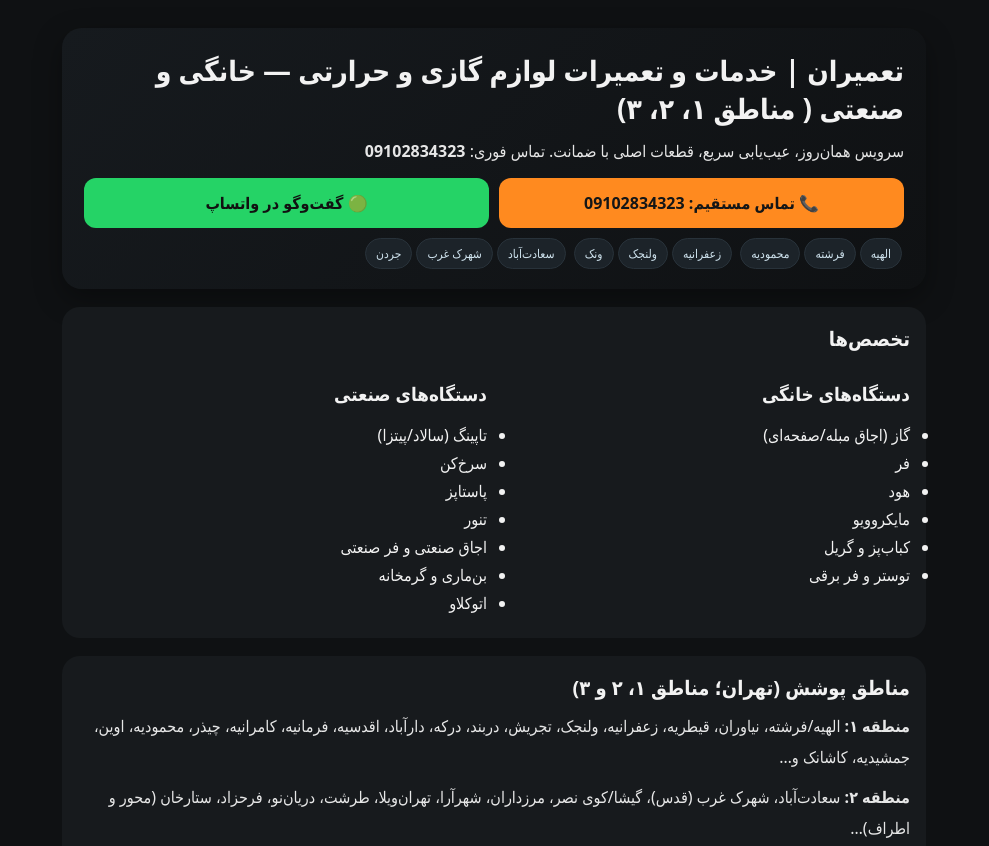
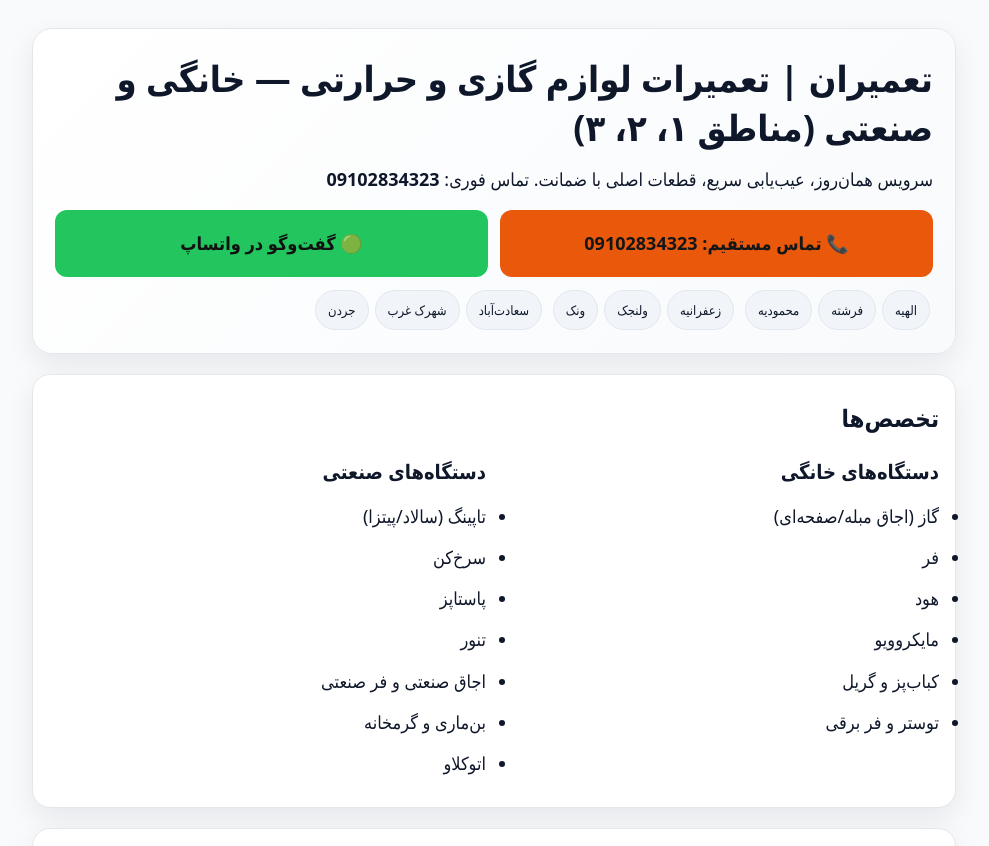
Before and after one commit to Phdna/tamiran-elahieh, a plain HTML site: page index.html in a window 1280 px wide. Shown: the top 846 px of the page, without its empty margins (146-1135 px from the left). Drawn offline with Linux system fonts and the light colour scheme.

Commit message:
Update index.html

```diff
--- a/index.html
+++ b/index.html
@@ -3,35 +3,89 @@
 <head>
 <meta charset="utf-8">
 <meta name="viewport" content="width=device-width, initial-scale=1">
-<title>تعمیران | تعمیرات لوازم گازی و حرارتی — خانگی و صنعتی ( مناطق ۱، ۲، ۳ تهران)</title>
+<title>تعمیران | تعمیرات لوازم گازی و حرارتی — خانگی و صنعتی (مناطق ۱، ۲، ۳ تهران)</title>
 <meta name="description" content="تعمیران — متخصص تعمیرات و سرویس لوازم گازی و حرارتی خانگی و صنعتی در تمام محله‌های مناطق ۱، ۲ و ۳ تهران. تماس سریع: 09102834323">
 <link rel="canonical" href="https://phdna.github.io/tamiran-elahieh/">
 <meta property="og:title" content="تعمیران | تعمیرات خانگی و صنعتی در مناطق ۱،۲،۳">
 <meta property="og:description" content="اجاق/فر/هود/مایکروویو/کباب‌پز/گریل — تاپینگ/سرخ‌کن/پاستاپز/تنور/اجاق صنعتی/فر صنعتی/بن‌ماری/اتوکلاو. تماس: 09102834323">
 <meta property="og:type" content="website">
 <meta property="og:url" content="https://phdna.github.io/tamiran-elahieh/">
+<meta name="theme-color" content="#f8fafc">
 <style>
-  :root{--bg:#0f1113;--card:#171a1d;--fg:#f2f2f2;--muted:#b9c0c7;--accent:#ff8a1f;--ok:#25D366}
+  :root{
+    --bg:#f8fafc;        /* پس‌زمینه روشن */
+    --card:#ffffff;      /* کارت‌ها سفید */
+    --fg:#0f172a;        /* متن تیره و خوانا */
+    --muted:#475569;     /* متن فرعی */
+    --accent:#ea580c;    /* نارنجی گرم */
+    --ok:#22c55e;        /* سبز واتساپ */
+    --line:#e5e7eb;      /* خطوط و مرزها */
+    --shadow:0 10px 28px rgba(2,6,23,.08);
+  }
+
   *{box-sizing:border-box}
-  body{margin:0;background:var(--bg);color:var(--fg);font-family:system-ui,-apple-system,"Segoe UI",Roboto,"Vazirmatn",Tahoma,sans-serif}
-  a{color:inherit}
-  .wrap{max-width:920px;margin:0 auto;padding:28px}
-  .hero{background:linear-gradient(135deg,#161a1e 0%,#0f1113 100%);border-radius:20px;padding:24px 22px 18px;box-shadow:0 10px 28px rgba(0,0,0,.35)}
-  h1{margin:0 0 8px;font-size:28px;line-height:1.35}
-  p{margin:0 0 10px;line-height:1.9;opacity:.95}
-  .cta{display:grid;gap:10px;margin-top:12px}
-  .btn{display:block;text-align:center;text-decoration:none;border-radius:12px;padding:14px 18px;font-weight:800}
+  html,body{margin:0;padding:0}
+  body{
+    background:var(--bg);
+    color:var(--fg);
+    font-family:system-ui,-apple-system,"Segoe UI",Roboto,"Vazirmatn",Tahoma,sans-serif;
+    font-size:17px;             /* متن درشت‌تر */
+    line-height:1.9;
+  }
+  @media(min-width:820px){ body{ font-size:18px; } }
+
+  a{color:inherit;text-decoration:none}
+
+  .wrap{max-width:980px;margin:0 auto;padding:28px}
+  .hero{
+    background:linear-gradient(135deg,#ffffff 0%,#f8fafc 100%);
+    border:1px solid var(--line);
+    border-radius:20px;
+    padding:26px 22px 20px;
+    box-shadow:var(--shadow);
+  }
+  h1{
+    margin:0 0 10px;
+    font-size:clamp(28px,4.2vw,36px); /* تیتر بزرگ‌تر */
+    line-height:1.35;
+  }
+  p{margin:0 0 12px}
+
+  .cta{display:grid;gap:12px;margin-top:14px}
+  .btn{
+    display:block;text-align:center;border-radius:12px;
+    padding:16px 20px;           /* دکمه بزرگ‌تر */
+    font-weight:800
+  }
   .btn-call{background:var(--accent);color:#141617}
   .btn-wa{background:var(--ok);color:#111}
-  .badges{margin-top:8px}
-  .badge{display:inline-block;background:#1c2329;border:1px solid #28323a;color:#cfe3ee;border-radius:999px;padding:6px 10px;margin:2px;font-size:12px}
-  section{background:var(--card);border-radius:18px;margin-top:18px;padding:18px 16px}
-  h2{margin:0 0 10px;font-size:20px}
+
+  .badges{margin-top:10px}
+  .badge{
+    display:inline-block;background:#f1f5f9;border:1px solid #e2e8f0;
+    color:#0f172a;border-radius:999px;padding:7px 12px;margin:3px;font-size:13px
+  }
+
+  section{
+    background:var(--card);
+    border:1px solid var(--line);
+    border-radius:18px;
+    margin-top:20px;
+    padding:20px 16px;
+    box-shadow:var(--shadow);
+  }
+  h2{margin:0 0 12px;font-size:clamp(20px,3.2vw,24px)}
+  h3{margin:0 0 8px;font-size:clamp(18px,2.8vw,20px)}
   ul{margin:6px 0 0 0;padding:0 0 0 18px}
-  li{margin:6px 0}
-  .cols{display:grid;gap:14px}
-  @media(min-width:760px){.cta{grid-template-columns:1fr 1fr}.cols{grid-template-columns:1fr 1fr}}
-  footer{margin:16px 0 0;text-align:center;color:var(--muted);font-size:12px}
+  li{margin:7px 0}
+
+  .cols{display:grid;gap:16px}
+  @media(min-width:760px){
+    .cta{grid-template-columns:1fr 1fr}
+    .cols{grid-template-columns:1fr 1fr}
+  }
+
+  footer{margin:18px 0 0;text-align:center;color:var(--muted);font-size:13px}
 </style>
 
 <!-- Schema.org: LocalBusiness -->
@@ -68,7 +122,7 @@
   <div class="wrap">
     <!-- HERO -->
     <header class="hero">
-      <h1>تعمیران | خدمات و تعمیرات لوازم گازی و حرارتی — خانگی و صنعتی ( مناطق ۱، ۲، ۳)</h1>
+      <h1>تعمیران | تعمیرات لوازم گازی و حرارتی — خانگی و صنعتی (مناطق ۱، ۲، ۳)</h1>
       <p>سرویس همان‌روز، عیب‌یابی سریع، قطعات اصلی با ضمانت. تماس فوری: <strong>09102834323</strong></p>
       <div class="cta">
         <a class="btn btn-call" href="tel:+989102834323">📞 تماس مستقیم: 09102834323</a>
```
